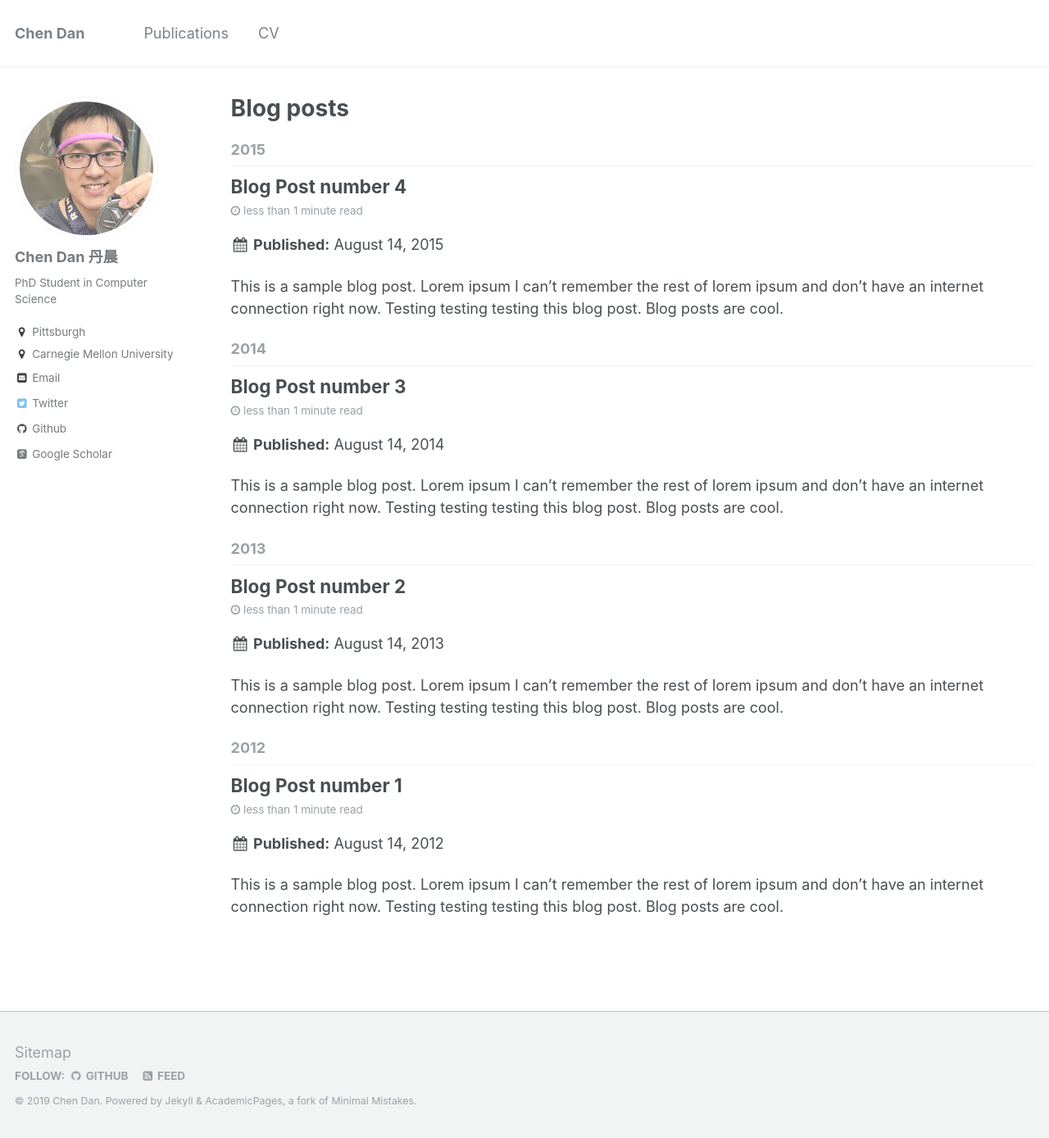
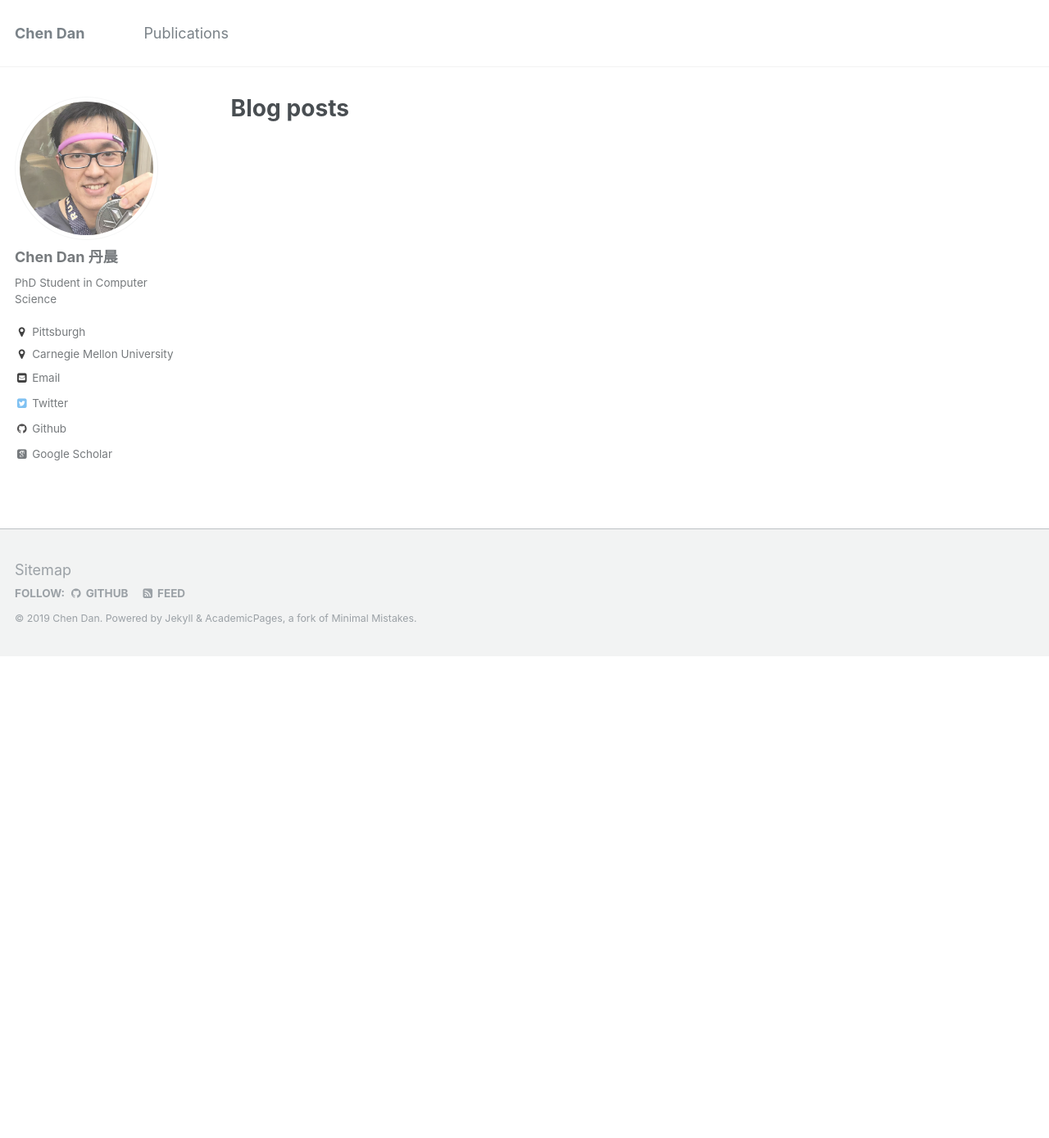
Before and after one commit to ChenDanCMU/chendancmu.github.io, a Jekyll site: the page built from _pages/year-archive.html, in a window 1280 px wide and 1389 px high. Shown: the whole window at 82% size. Built offline with Jekyll 4.4.1, drawn with Linux system fonts in a browser that asks for light colours; some web fonts are replaced.

```diff
--- a/_data/navigation.yml
+++ b/_data/navigation.yml
@@ -2,6 +2,3 @@
 main:
   - title: "Publications"
     url: /publications/
-
-  - title: "CV"
-    url: /cv/
--- a/_posts/2012-08-14-blog-post-1.md
+++ /dev/null
@@ -1,20 +0,0 @@
----
-title: 'Blog Post number 1'
-date: 2012-08-14
-permalink: /posts/2012/08/blog-post-1/
-tags:
-  - cool posts
-  - category1
-  - category2
----
-
-This is a sample blog post. Lorem ipsum I can't remember the rest of lorem ipsum and don't have an internet connection right now. Testing testing testing this blog post. Blog posts are cool.
-
-Headings are cool
-======
-
-You can have many headings
-======
-
-Aren't headings cool?
-------
--- a/_posts/2013-08-14-blog-post-2.md
+++ /dev/null
@@ -1,20 +0,0 @@
----
-title: 'Blog Post number 2'
-date: 2013-08-14
-permalink: /posts/2013/08/blog-post-2/
-tags:
-  - cool posts
-  - category1
-  - category2
----
-
-This is a sample blog post. Lorem ipsum I can't remember the rest of lorem ipsum and don't have an internet connection right now. Testing testing testing this blog post. Blog posts are cool.
-
-Headings are cool
-======
-
-You can have many headings
-======
-
-Aren't headings cool?
-------
--- a/_posts/2014-08-14-blog-post-3.md
+++ /dev/null
@@ -1,20 +0,0 @@
----
-title: 'Blog Post number 3'
-date: 2014-08-14
-permalink: /posts/2014/08/blog-post-3/
-tags:
-  - cool posts
-  - category1
-  - category2
----
-
-This is a sample blog post. Lorem ipsum I can't remember the rest of lorem ipsum and don't have an internet connection right now. Testing testing testing this blog post. Blog posts are cool.
-
-Headings are cool
-======
-
-You can have many headings
-======
-
-Aren't headings cool?
-------
--- a/_posts/2015-08-14-blog-post-4.md
+++ /dev/null
@@ -1,20 +0,0 @@
----
-title: 'Blog Post number 4'
-date: 2015-08-14
-permalink: /posts/2012/08/blog-post-4/
-tags:
-  - cool posts
-  - category1
-  - category2
----
-
-This is a sample blog post. Lorem ipsum I can't remember the rest of lorem ipsum and don't have an internet connection right now. Testing testing testing this blog post. Blog posts are cool.
-
-Headings are cool
-======
-
-You can have many headings
-======
-
-Aren't headings cool?
-------
```
Also changed, not shown: _pages/about.md (+2 -0 lines), _portfolio/portfolio-1.md (deleted, +0 -7 lines), _portfolio/portfolio-2.html (deleted, +0 -7 lines), _talks/2012-03-01-talk-1.md (deleted, +0 -11 lines), _talks/2013-03-01-tutorial-1.md (deleted, +0 -13 lines), _talks/2014-02-01-talk-2.md (deleted, +0 -13 lines), _talks/2014-03-01-talk-3.md (deleted, +0 -11 lines), _teaching/2014-spring-teaching-1.md (deleted, +0 -20 lines), _teaching/2015-spring-teaching-2.md (deleted, +0 -20 lines), 3 other files.
